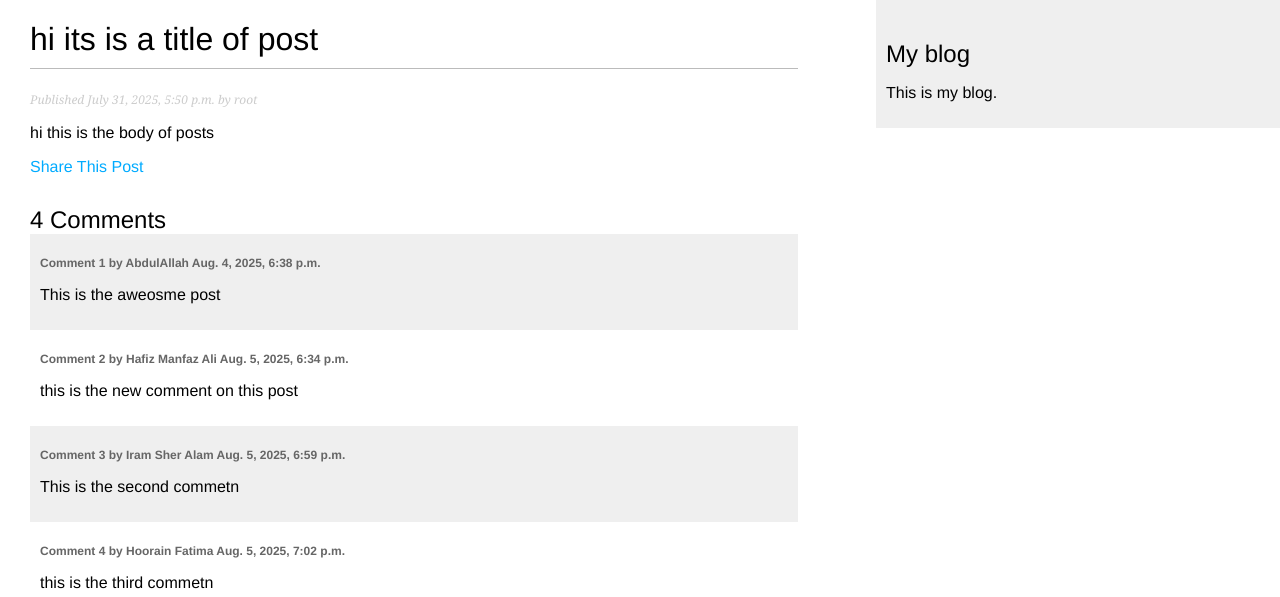
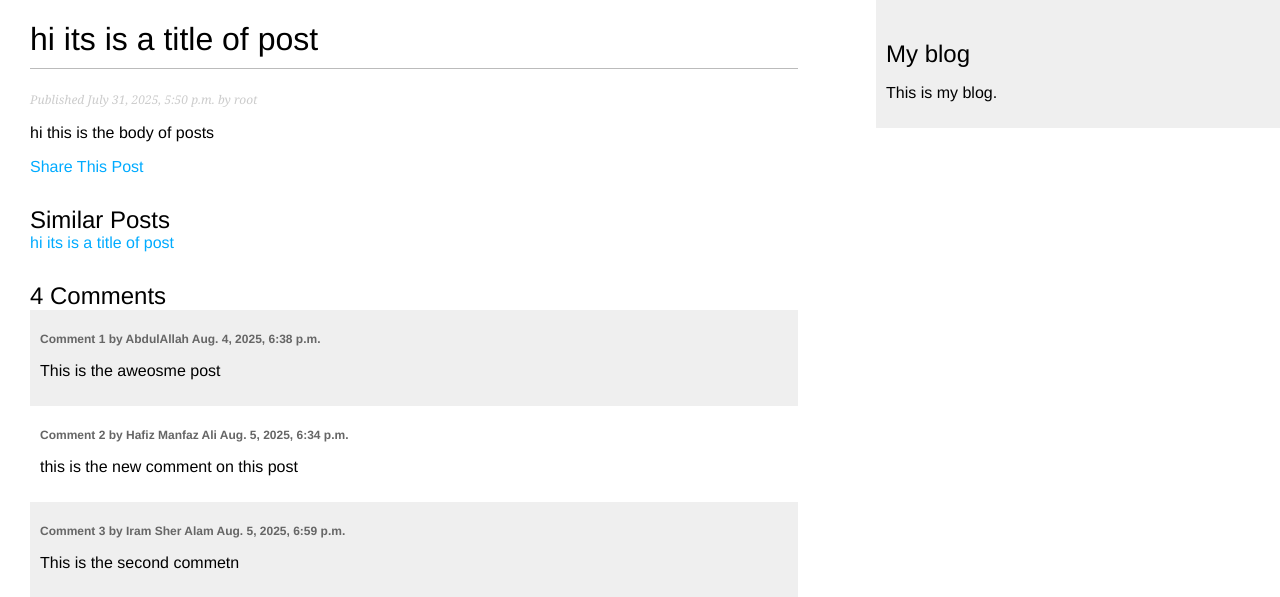
Before and after one commit to HafizManfaz/BlogingSite, a Django app: template blog/templates/blog/post/detail.html in a window 1280 px wide. Shown: the top 597 px of the page. Run offline with Django 5.2, Linux system fonts and the light colour scheme; data comes from the database, SQL or seed files in the repository; the template is opened without the code that fills it: values that come from a table or form of the project are taken from there, most other values are stand-ins (such as "Sample title", 1, 10 or a date in 2020); parts of the project's set-up code (start-up, migrations or seed data) failed here and were passed over.

Commit message:
similar post suggetion is implemented

```diff
--- a/blog/templates/blog/post/detail.html
+++ b/blog/templates/blog/post/detail.html
@@ -7,6 +7,12 @@
     <p>
         <a href="{% url "blog:post_share" post.id %}">Share This Post</a>
     </p>
+    <h2>Similar Posts</h2>
+    {% for Post in similar_posts %}
+    <a href="{% url "post.get_absolute_url" %}">{{ post.title }}</a>
+    {% empty %}
+    There are No similar Posts yet.
+    {% endfor %}
     {% with comments.count as total_comments %}
     <h2>
         {{ total_comments }} Comment{{ total_comments|pluralize }}
```
Also changed, not shown: blog/templates/blog/post/list.html (+8 -12 lines), blog/views.py (+6 -1 lines).
